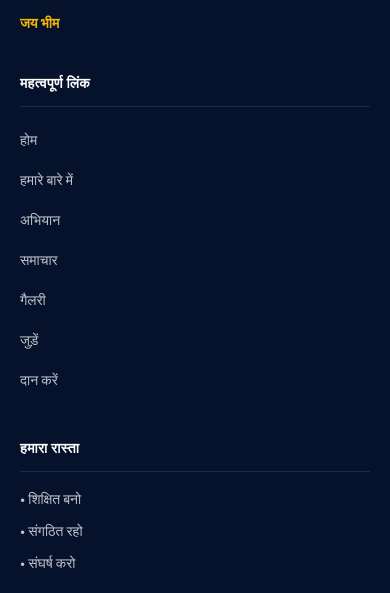
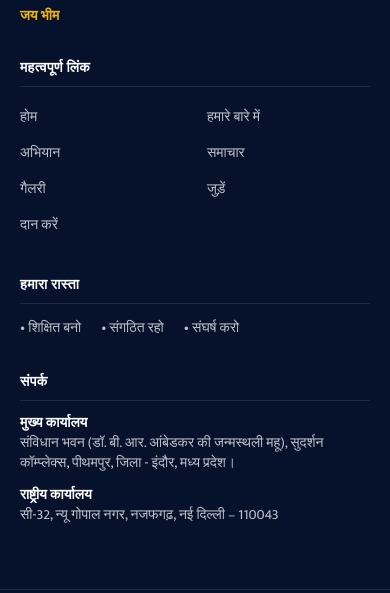
Before and after one commit to adityakumar43/bhim-army-blue-panther, a React (Vite) app in the folder frontend/: page / in a window 390 px wide. Shown: the part 3931-4524 px from the top of the page. Built offline with nearby package versions, Linux system fonts and the light colour scheme; no server answers.

Commit message:
changes layout of footer

```diff
--- a/frontend/src/components/Footer.jsx
+++ b/frontend/src/components/Footer.jsx
@@ -7,11 +7,11 @@ export default function Footer() {
   const links = [['/', t('nav.home')], ['/about', t('nav.about')], ['/campaigns', t('nav.campaigns')], ['/news', t('nav.news')],
   ['/gallery', t('nav.gallery')], ['/join', t('nav.join')], ['/donate', t('cta.donate')]]
   const path = ['educate', 'organize', 'struggle'].map((k) => t(`about.${k}.title`))
-  const head = 'mb-4 border-b border-white/10 pb-3 text-sm font-extrabold tracking-wide uppercase'
+  const head = 'mb-3 border-b border-white/10 pb-2 text-sm font-extrabold tracking-wide uppercase sm:mb-4 sm:pb-3'
 
   return (
     <footer className="print:hidden bg-[#06112c] text-white">
-      <div className="mx-auto grid max-w-7xl gap-10 px-5 py-12 sm:grid-cols-2 lg:grid-cols-[1.4fr_1fr_1fr_1.3fr] lg:px-16">
+      <div className="mx-auto grid max-w-7xl gap-8 px-5 py-10 sm:grid-cols-2 sm:gap-10 sm:py-12 lg:grid-cols-[1.4fr_1fr_1fr_1.3fr] lg:px-16">
         <div>
           <div className="mb-4 flex items-center gap-3">
             <img src="/logo.png" alt="" className="h-11 w-11 rounded-full bg-white object-cover" />
@@ -22,7 +22,7 @@ export default function Footer() {
         </div>
         <div>
           <h2 className={head}>{t('footer.links')}</h2>
-          <ul className="flex flex-col gap-1">
+          <ul className="grid grid-cols-2 gap-x-6 sm:grid-cols-1 sm:gap-1">
             {links.map(([to, label]) => (
               <li key={to}><Link to={to} className="inline-flex min-h-9 items-center text-sm text-white/75 hover:text-white">{label}</Link></li>
             ))}
@@ -30,7 +30,7 @@ export default function Footer() {
         </div>
         <div>
           <h2 className={head}>{t('about.principlesTitle')}</h2>
-          <ul className="flex flex-col gap-2">
+          <ul className="flex flex-wrap gap-x-5 gap-y-2 sm:flex-col">
             {path.map((p) => <li key={p}><Link to="/about" className="text-sm text-white/75 hover:text-white">• {p}</Link></li>)}
           </ul>
         </div>
```
